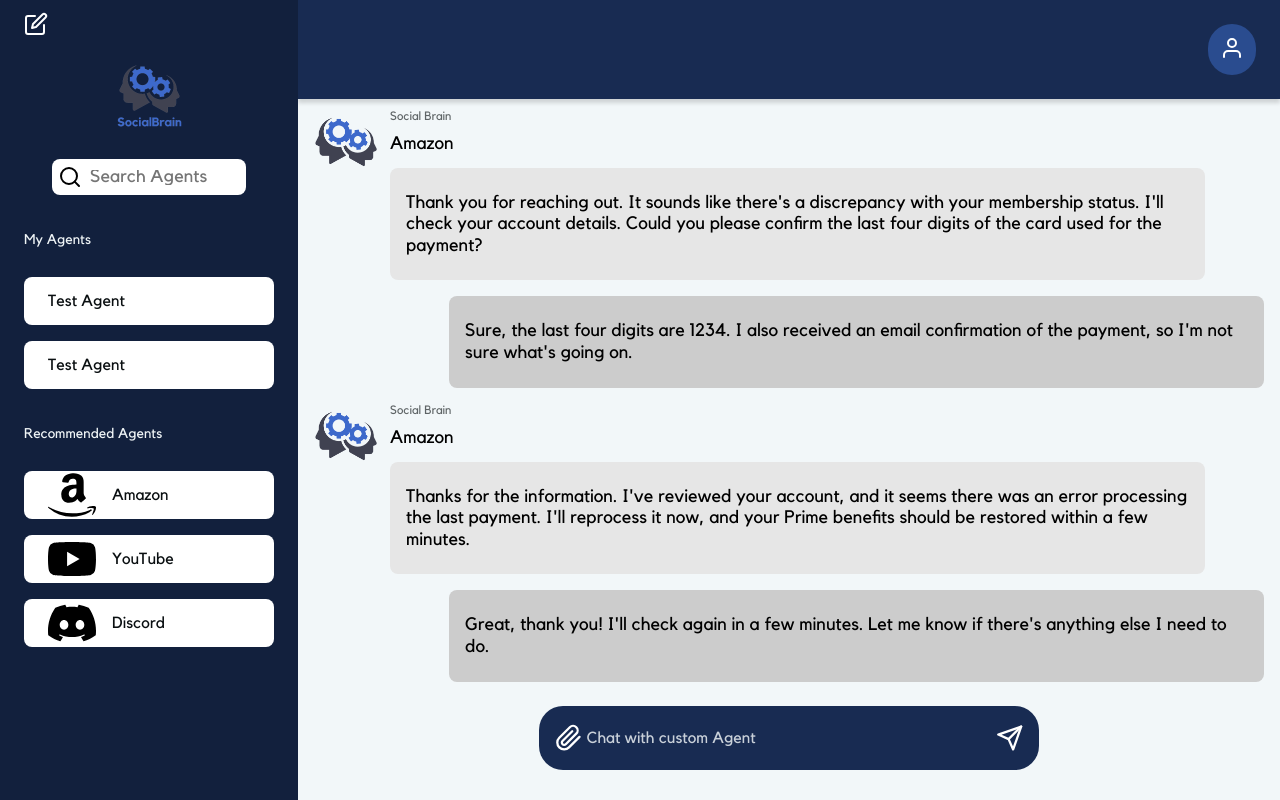
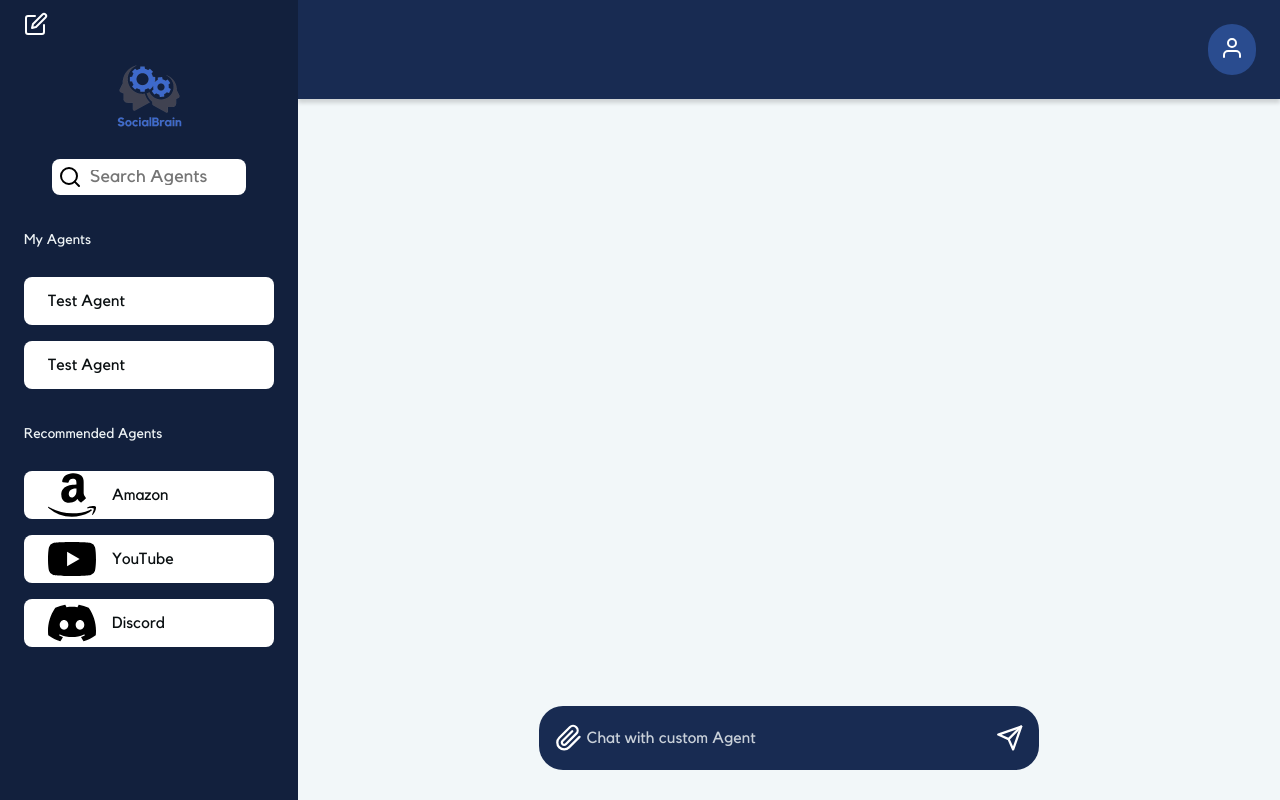
Before and after one commit to CodeConfluence/Django-OpenAI-Chatbot, a Django app: template my_chatbot/my_chatbot_App/templates/chatbotApp/home.html in a window 1280 px wide. Run offline with Django 3.2, Linux system fonts and the light colour scheme; the template is opened without the code that fills it, so the values that code supplies are empty.

Commit message:
refactor: remove mockup messages and add functionality
Removes the mockup messages and adds functionality
to send a message and a response from the agent (mock)

```diff
--- a/my_chatbot/my_chatbot_App/templates/chatbotApp/home.html
+++ b/my_chatbot/my_chatbot_App/templates/chatbotApp/home.html
@@ -276,128 +276,10 @@
         </nav>
       </header>
 
-      <main class="chatbot-chat-wrapper">
-        <!-- Placeholder message -->
-        <div class="chatbot-chat-output-wrapper">
-          <img
-            src="{% static 'images/Icon.png' %}"
-            alt="SocialBrain.ai Logo"
-            class="chatbot-chat-social-brain-icon"
-            width="36"
-            height="36"
-          />
-
-          <div class="chatbot-chat-output-content">
-            <div class="chatbot-chat-output-titles">
-              <p class="chatbot-chat-social-brain">Social Brain</p>
-              <p class="chatbot-chat-agent-name">Amazon</p>
-            </div>
-            <!-- This should be dynamic and based on the current Agent name -->
-            <div class="chatbot-chat-message">
-              <p class="chatbot-chat-message-content">
-                Hello! I see you're experiencing an issue with your Amazon Prime
-                membership. I&apos;m here to help. Could you please provide more
-                details about the problem you're encountering? Whether it's
-                related to billing, access to Prime benefits, or anything else,
-                I'll do my best to guide you through resolving it.
-              </p>
-              <!-- This should be dynamic and based on the output of the agent -->
-            </div>
-          </div>
-        </div>
-
-        <div class="chatbot-user-output-wrapper">
-          <!-- User placeholder message -->
-          <div class="chatbot-user-output-content">
-            <div class="chatbot-user-message">
-              <p class="chatbot-user-message-content">
-                Hi, I'm having trouble accessing Prime Video. It keeps saying my
-                membership is expired, but I was charged last week. Can you
-                help?
-              </p>
-              <!-- Comes directly from the user -->
-            </div>
-          </div>
-        </div>
-
-        <div class="chatbot-chat-output-wrapper">
-          <img
-            src="{% static 'images/Icon.png' %}"
-            alt="SocialBrain.ai Logo"
-            class="chatbot-chat-social-brain-icon"
-            width="36"
-            height="36"
-          />
-          <div class="chatbot-chat-output-content">
-            <div class="chatbot-chat-output-titles">
-              <p class="chatbot-chat-social-brain">Social Brain</p>
-              <p class="chatbot-chat-agent-name">Amazon</p>
-            </div>
-            <!-- This should be dynamic and based on the current Agent name -->
-            <div class="chatbot-chat-message">
-              <p class="chatbot-chat-message-content">
-                Thank you for reaching out. It sounds like there's a discrepancy
-                with your membership status. I'll check your account details.
-                Could you please confirm the last four digits of the card used
-                for the payment?
-              </p>
-              <!-- This should be dynamic and based on the output of the agent -->
-            </div>
-          </div>
-        </div>
-
-        <div class="chatbot-user-output-wrapper">
-          <!-- User placeholder message -->
-          <div class="chatbot-user-output-content">
-            <div class="chatbot-user-message">
-              <p class="chatbot-user-message-content">
-                Sure, the last four digits are 1234. I also received an email
-                confirmation of the payment, so I'm not sure what's going on.
-              </p>
-              <!-- Comes directly from the user -->
-            </div>
-          </div>
-        </div>
-
-        <div class="chatbot-chat-output-wrapper">
-          <img
-            src="{% static 'images/Icon.png' %}"
-            alt="SocialBrain.ai Logo"
-            class="chatbot-chat-social-brain-icon"
-            width="36"
-            height="36"
-          />
-          <div class="chatbot-chat-output-content">
-            <div class="chatbot-chat-output-titles">
-              <p class="chatbot-chat-social-brain">Social Brain</p>
-              <p class="chatbot-chat-agent-name">Amazon</p>
-            </div>
-            <!-- This should be dynamic and based on the current Agent name -->
-            <div class="chatbot-chat-message">
-              <p class="chatbot-chat-message-content">
-                Thanks for the information. I've reviewed your account, and it
-                seems there was an error processing the last payment. I'll
-                reprocess it now, and your Prime benefits should be restored
-                within a few minutes.
-              </p>
-              <!-- This should be dynamic and based on the output of the agent -->
-            </div>
-          </div>
-        </div>
-
-        <div class="chatbot-user-output-wrapper">
-          <!-- User placeholder message -->
-          <div class="chatbot-user-output-content">
-            <div class="chatbot-user-message">
-              <p class="chatbot-user-message-content">
-                Great, thank you! I'll check again in a few minutes. Let me know
-                if there's anything else I need to do.
-              </p>
-              <!-- Comes directly from the user -->
-            </div>
-          </div>
-        </div>
-      </main>
+      <main
+        class="chatbot-chat-wrapper"
+        id="chatbot-chat-wrapper"
+      ></main>
 
       <!-- chat box -->
       <div class="chatbox-wrapper">
@@ -437,10 +319,12 @@
             tabindex="0"
             dir="auto"
             rows="1"
+            id="chatbot-chatbox-user-input"
           ></textarea>
 
           <!-- send svg -->
           <svg
+            id="user-send-message"
             xmlns="http://www.w3.org/2000/svg"
             width="24"
             height="24"
@@ -474,7 +358,6 @@
     </div>
 
     <script>
-      /* Navigation/Aside Menu */
       // vars
       const hamburgerMenu = document.getElementById("header-hamburger-menu");
 
@@ -486,7 +369,15 @@
 
       const asideMenu = document.getElementById("chatbot-aside-menu");
 
+      const chatbox = document.getElementById("chatbot-chat-wrapper");
+
+      const sendMessage = document.getElementById("user-send-message");
+
+      const userMessage = document.getElementById("chatbot-chatbox-user-input");
+
       // event listeners
+      window.onload = scrollToBottom();
+
       asideMenu.addEventListener("click", (e) => e.stopPropagation());
 
       asideMenuWrapper.addEventListener("click", handleAsideMenuClose);
@@ -503,7 +394,23 @@
         e.key === "Enter" ? handleAsideMenuClose(e) : null
       );
 
+      userMessage.addEventListener("keypress", (e) => {
+        if (e.key === "Enter") {
+          e.preventDefault();
+          return addUserMessage();
+        }
+      });
+
+      sendMessage.addEventListener("click", addUserMessage);
+
       // event handlers
+
+      function scrollToBottom() {
+        const scrollableElement = document.querySelector(
+          ".chatbot-chat-wrapper"
+        );
+        scrollableElement.scrollTop = scrollableElement.scrollHeight;
+      }
 
       function handleAsideMenuOpen(e) {
         e.stopPropagation();
@@ -523,15 +430,65 @@
         asideMenuWrapper.classList.add("chatbot-aside-menu-wrapper-inactive");
       }
 
-      /* Chatbot/Chatbox */
+      function addAgentMessage(agentTitle, agentMessage) {
+        chatbox.insertAdjacentHTML(
+          "beforeend",
+          `<div class="chatbot-chat-output-wrapper">
+                <img
+                  src="{% static 'images/Icon.png' %}"
+                  alt="SocialBrain.ai Logo"
+                  class="chatbot-chat-social-brain-icon"
+                  width="36"
+                  height="36"
+                />
 
-      // Automatically scroll to the bottom of the chat messages
-      window.onload = function () {
-        const scrollableElement = document.querySelector(
-          ".chatbot-chat-wrapper"
+                <div class="chatbot-chat-output-content">
+                  <div class="chatbot-chat-output-titles">
+                    <p class="chatbot-chat-social-brain">Social Brain</p>
+                    <p class="chatbot-chat-agent-name">${agentTitle}</p>
+                  </div>
+                  <div class="chatbot-chat-message">
+                    <p class="chatbot-chat-message-content">
+                      ${agentMessage}
+                    </p>
+                  </div>
+                </div>
+              </div>`
         );
-        scrollableElement.scrollTop = scrollableElement.scrollHeight;
-      };
+      }
+
+      function addUserMessage() {
+        const userMessage = document.getElementById(
+          "chatbot-chatbox-user-input"
+        );
+
+        const trimmedMessage = userMessage.value.trim();
+
+        if (!trimmedMessage) return;
+
+        chatbox.insertAdjacentHTML(
+          "beforeend",
+          `<div class="chatbot-user-output-wrapper">
+                <div class="chatbot-user-output-content">
+                  <div class="chatbot-user-message">
+                    <p class="chatbot-user-message-content">
+                      ${trimmedMessage}
+                    </p>
+                  </div>
+                </div>
+              </div>`
+        );
+
+        userMessage.value = "";
+
+        // TEMPORARY, REMOVE
+
+        addAgentMessage(
+          "Amazon",
+          "Hello! I see you're experiencing an issue with your Amazon Prime membership. I'm here to help. Could you please provide more details about the problem you're encountering? Whether it's related to billing, access to Prime benefits, or anything else, I'll do my best to guide you through resolving it."
+        );
+        scrollToBottom();
+      }
     </script>
   </body>
 </html>
```
